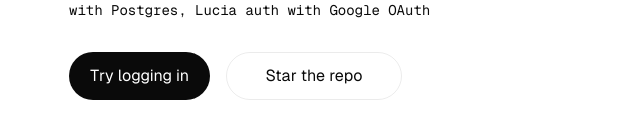
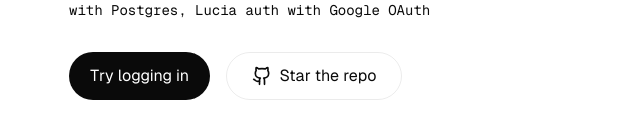
Before and after one commit to uanandaraja/jumpstart-next, a Next.js app: page / in a window 1280 px wide. Shown: the part 458-596 px from the top of the page, without its empty margins (315-955 px from the left). Built offline with nearby package versions, Linux system fonts and the light colour scheme.

Commit message:
fix: make things look nicer

```diff
--- a/src/app/page.tsx
+++ b/src/app/page.tsx
@@ -1,4 +1,5 @@
 import Image from "next/image";
+import { Github } from "lucide-react";
 
 export default function Home() {
   return (
@@ -23,7 +24,7 @@ export default function Home() {
         <div className="flex gap-4 items-center flex-col sm:flex-row">
           <a
             className="rounded-full border border-solid border-transparent transition-colors flex items-center justify-center bg-foreground text-background gap-2 hover:bg-[#383838] dark:hover:bg-[#ccc] text-sm sm:text-base h-10 sm:h-12 px-4 sm:px-5"
-            href="/auth/login"
+            href="/dashboard"
           >
             Try logging in
           </a>
@@ -33,6 +34,7 @@ export default function Home() {
             target="_blank"
             rel="noopener noreferrer"
           >
+            <Github className="w-5 h-5 mr-2" />
             Star the repo
           </a>
         </div>
```
